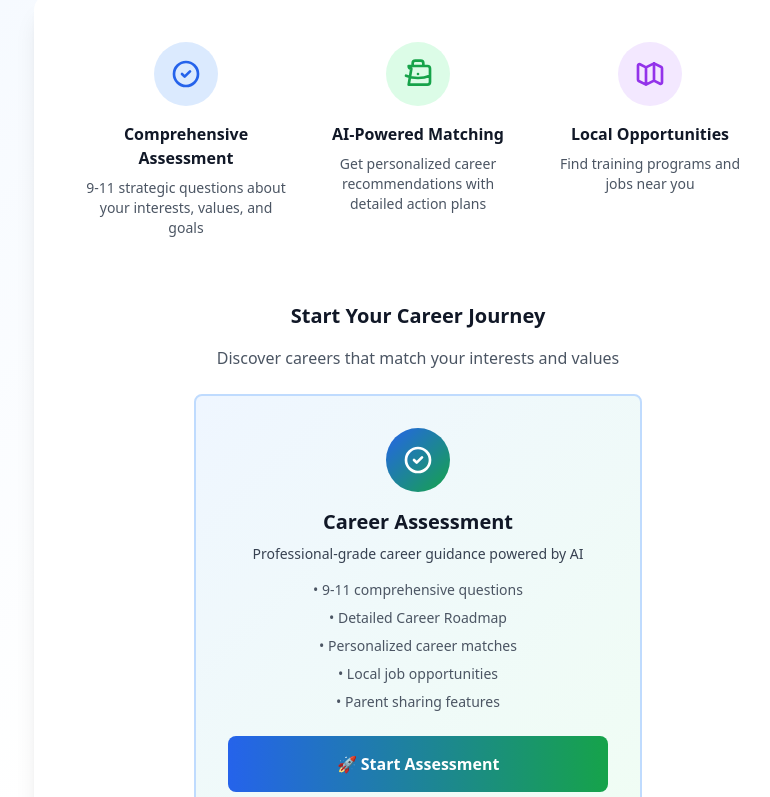
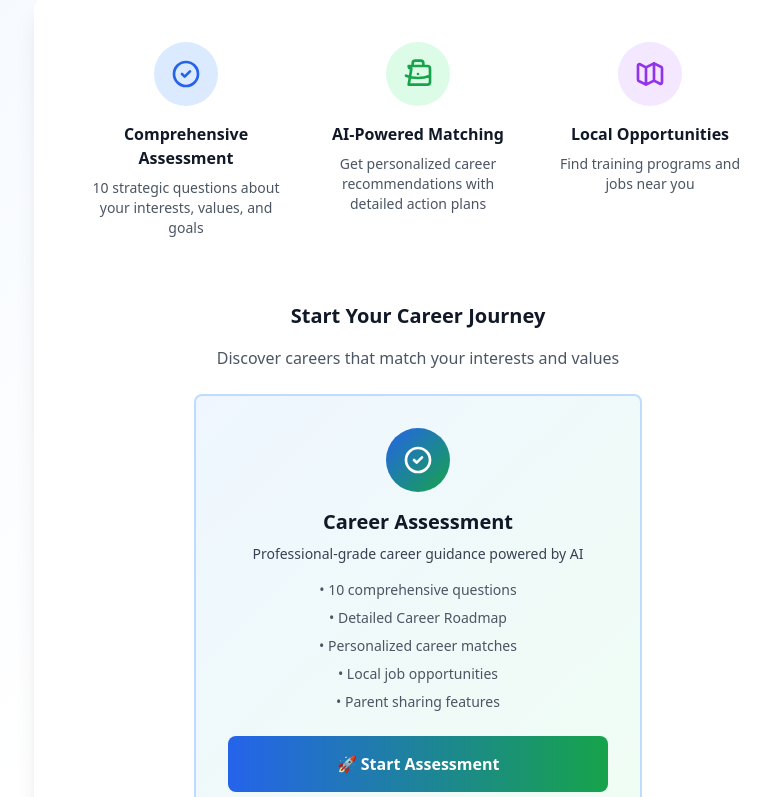
Before and after one commit to speeffly/lantern-ai, a Next.js app in the folder frontend/: page / in a window 1280 px wide. Shown: the part 395-1192 px from the top of the page, without its empty margins (222-992 px from the left). Built offline with nearby package versions, Linux system fonts and the light colour scheme.

Commit message:
fixed landing page

```diff
--- a/frontend/app/page.tsx
+++ b/frontend/app/page.tsx
@@ -36,7 +36,7 @@ export default function Home() {
                   </svg>
                 </div>
                 <h3 className="font-semibold text-gray-900 mb-2">Comprehensive Assessment</h3>
-                <p className="text-sm text-gray-600">9-11 strategic questions about your interests, values, and goals</p>
+                <p className="text-sm text-gray-600">10 strategic questions about your interests, values, and goals</p>
               </div>
 
               <div className="text-center">
@@ -79,7 +79,7 @@ export default function Home() {
                     <h4 className="text-xl font-semibold text-gray-900 mb-2">Career Assessment</h4>
                     <p className="text-gray-700 text-sm mb-4">Professional-grade career guidance powered by AI</p>
                     <ul className="text-sm text-gray-600 mb-6 space-y-2">
-                      <li>• 9-11 comprehensive questions</li>
+                      <li>• 10 comprehensive questions</li>
                       <li>• Detailed Career Roadmap</li>
                       <li>• Personalized career matches</li>
                       <li>• Local job opportunities</li>
```
